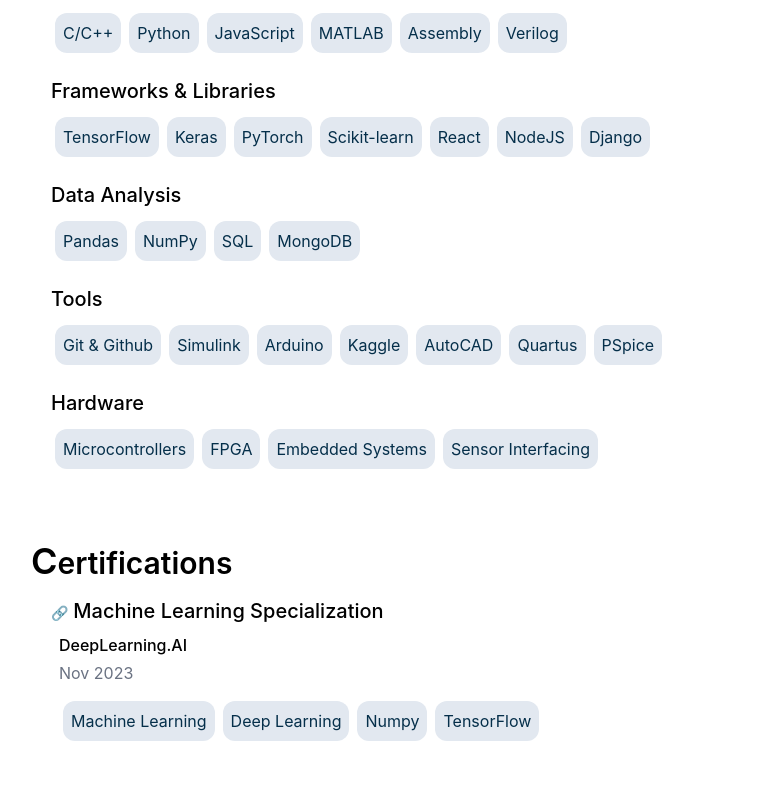
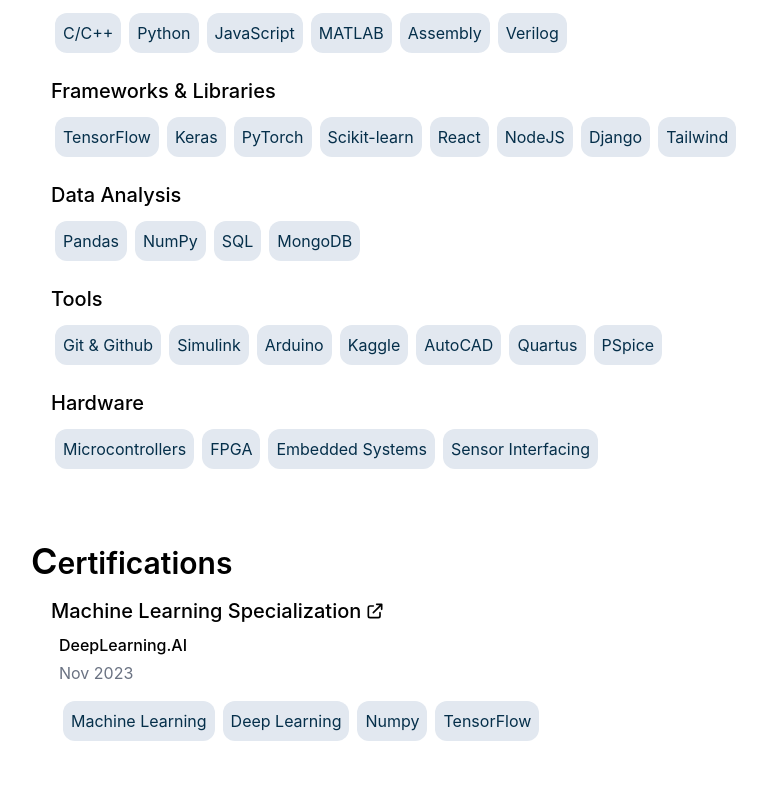
Before and after one commit to irtisamsajin/irtisamsajin.github.io, a React (Vite) app: page /#/profile in a window 1280 px wide. Shown: the part 711-1500 px from the top of the page, without its empty margins (169-936 px from the left). Built offline with nearby package versions, Linux system fonts and the light colour scheme.

Commit message:
Refinements

```diff
--- a/package.json
+++ b/package.json
@@ -11,6 +11,7 @@
     "@tailwindcss/vite": "^4.3.3",
     "react": "^19.2.8",
     "react-dom": "^19.2.8",
+    "react-icons": "^5.7.0",
     "react-router-dom": "^7.18.4",
     "tailwindcss": "^4.3.3"
   },
--- a/src/Components/Certificate.jsx
+++ b/src/Components/Certificate.jsx
@@ -1,3 +1,4 @@
+import { HiOutlineExternalLink } from "react-icons/hi"
 import Keywords from "./Keywords"
 
 function Certificate(props){
@@ -6,10 +7,10 @@
         <div className="flex flex-col gap-2 py-4 px-2 sm:px-5">
             <div className="flex justify-start items-center mb-2 gap-2 sm:mb-0">
 
-              <p className="text-md sm:text-lg lg:text-xl font-medium">
-                {Object.hasOwn(props,'link') &&  (<a href={props.link} className="text-gray-400 hover:text-gray-950 text-sm lg:text-md ">
-                🔗
-              </a>)} {props.name}
+              <p className="flex justify-start items-center gap-1 text-md sm:text-lg lg:text-xl font-medium">
+                 {props.name} {Object.hasOwn(props,'link') &&  (<a href={props.link} className="">
+                <HiOutlineExternalLink />
+              </a>)}
               </p>
 
 
--- a/src/routes/BlogPost.jsx
+++ b/src/routes/BlogPost.jsx
@@ -21,7 +21,7 @@
       <Navbar activePage='' />
       <div className="flex flex-col min-h-screen items-stretch gap-5 py-8 px-4.75 sm:px-20 lg:px-40 xl:px-60">
         <Link to="/blogs">
-          <span className="text-sm sm:text-base text-lg text-gray-400 hover:text-gray-700 transition duration-300 "> {"く Back to blog"}</span>
+          <span className="text-sm sm:text-base text-lg text-gray-500 hover:text-gray-900 transition duration-200 "> {"く Back to blog"}</span>
         </Link>
         <Content />
       </div>
--- a/src/routes/Blogs.jsx
+++ b/src/routes/Blogs.jsx
@@ -3,6 +3,7 @@
 import Footer from "../Components/Footer"
 import Navbar from "../Components/Navbar"
 import Keywords from "../Components/Keywords"
+import { HiOutlineExternalLink } from "react-icons/hi"
 
 {/*
   Need to complete:
@@ -15,7 +16,9 @@
 const blogsListComponent=((post) => {
   return (
     <div className="border-1 sm:border-2 border-gray-300 hover:border-gray-600 rounded-xl pointer-cursor px-4 py-5 transition duration-300">
-      <p className="text-xl sm:text-2xl font-semibold">{post.title}</p>
+      <p className="flex gap-1 items-center text-xl sm:text-2xl font-semibold">
+        {post.title} {Object.hasOwn(post,'link') && (<HiOutlineExternalLink className="text-xl" />)}
+      </p>
       <p className="text-gray-500 text-sm sm:text-base my-1 pt-1 px-2">
           {post.date}
       </p>
--- a/src/routes/Profile.jsx
+++ b/src/routes/Profile.jsx
@@ -12,7 +12,7 @@
   ];
 
   const programmingLanguages=['C/C++','Python','JavaScript','MATLAB', 'Assembly','Verilog'];
-  const frameworks=['TensorFlow', 'Keras', 'PyTorch', 'Scikit-learn', 'React', 'NodeJS', 'Django'];
+  const frameworks=['TensorFlow', 'Keras', 'PyTorch', 'Scikit-learn', 'React', 'NodeJS', 'Django','Tailwind'];
   const dataAnalysis=['Pandas', 'NumPy', 'SQL', 'MongoDB'];
   const tools=['Git & Github','Simulink', 'Arduino', 'Kaggle', 'AutoCAD', 'Quartus','PSpice']
   const hardware=[ 'Microcontrollers', 'FPGA', 'Embedded Systems', 'Sensor Interfacing'];
--- a/src/routes/ProjectPost.jsx
+++ b/src/routes/ProjectPost.jsx
@@ -22,7 +22,7 @@
       <Navbar activePage='' />
       <div className="flex flex-col min-h-screen items-stretch gap-5 py-8 px-4.75 sm:px-20 lg:px-40 xl:px-60">
         <Link to="/projects">
-          <span className="text-sm sm:text-base text-lg text-gray-400 hover:text-gray-700 transition duration-300 "> {"く Back to projects"}</span>
+          <span className="text-sm sm:text-base text-lg text-gray-500 hover:text-gray-900 transition duration-200"> {"く Back to projects"}</span>
         </Link>
         <Content />
       </div>
```
Also changed, not shown: 1 other file (tests, documents, lock files or other folders).
